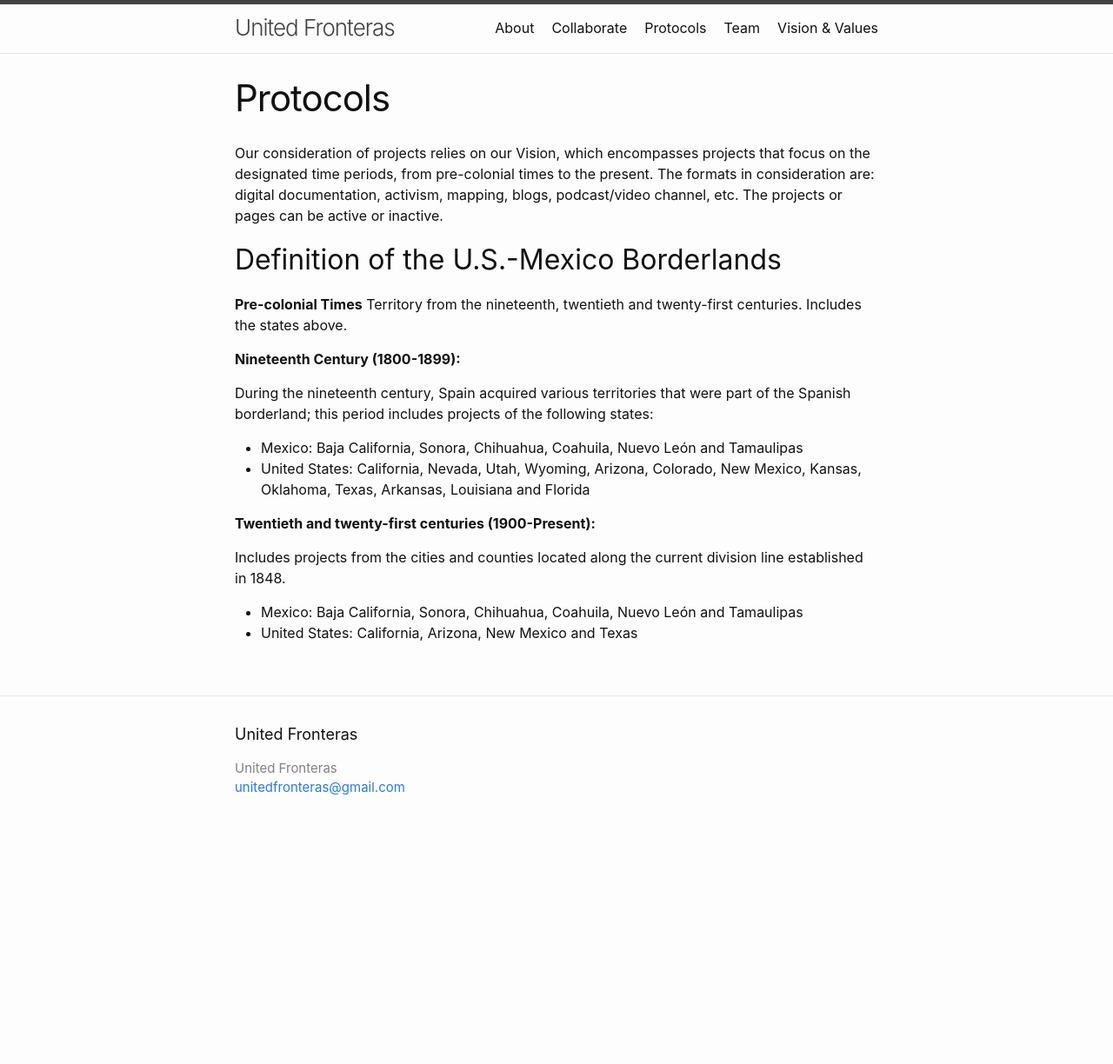
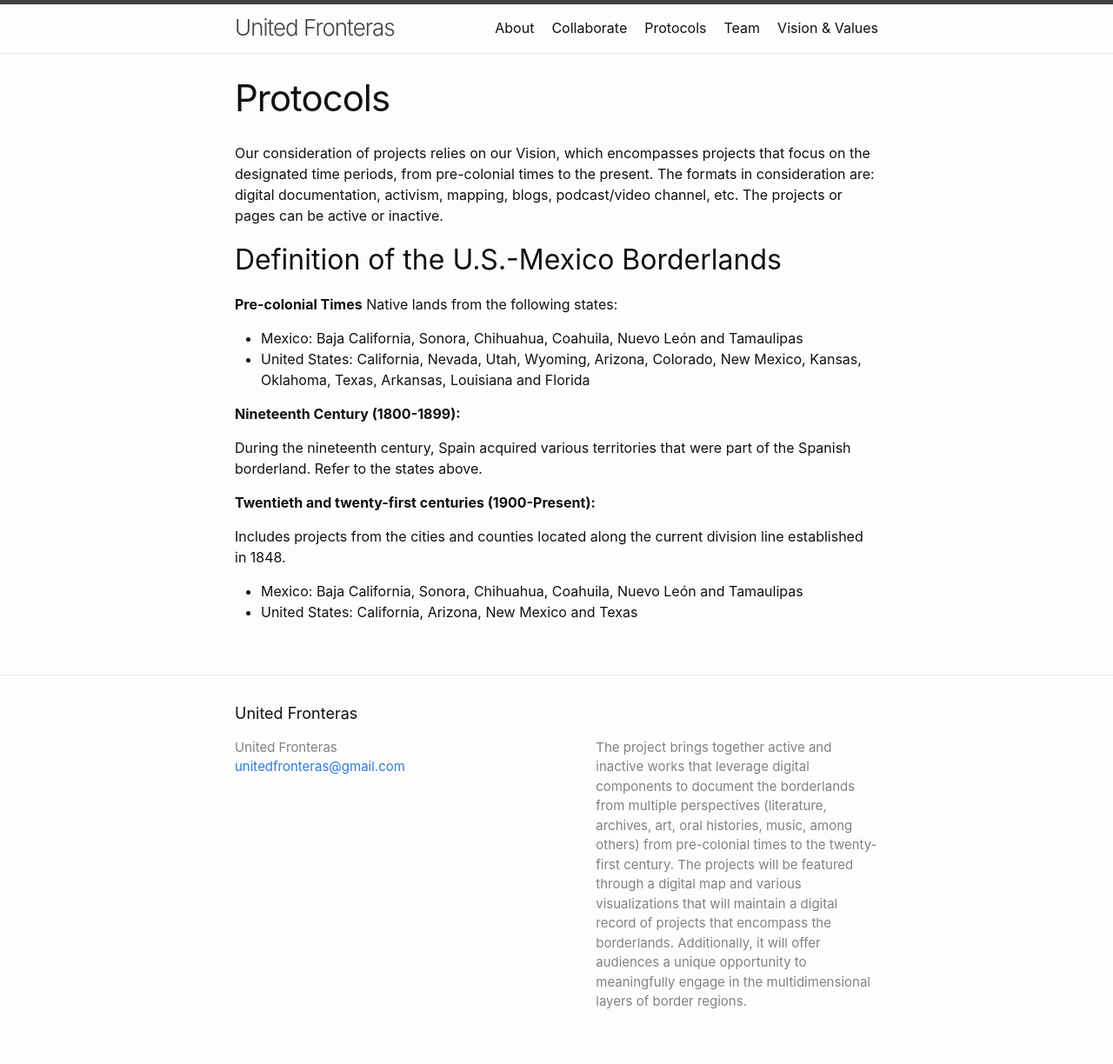
Before and after one commit to sferna109/United-Fronteras-, a Jekyll site: the page built from protocols.md, in a window 1280 px wide. Shown: the whole page at 87% size. Built offline with Jekyll 4.4.1, drawn with Linux system fonts in a browser that asks for light colours; before the commit the page ends 978 px from its top, so only the background shows below that.

Commit message:
edit protocols and collaborate; add config project description

```diff
--- a/_config.yml
+++ b/_config.yml
@@ -1,7 +1,7 @@
 
 title: United Fronteras
 email: unitedfronteras@gmail.com
-description:
+description: The project brings together active and inactive works that leverage digital components to document the borderlands from multiple perspectives (literature, archives, art, oral histories, music, among others) from pre-colonial times to the twenty-first century. The projects will be featured through a digital map and various visualizations that will maintain a digital record of projects that encompass the borderlands. Additionally, it will offer audiences a unique opportunity to meaningfully engage in the multidimensional layers of border regions.
 
 
 baseurl: "" # the subpath of your site, e.g. /blog
--- a/protocols.md
+++ b/protocols.md
@@ -9,15 +9,14 @@ Our consideration of projects relies on our Vision, which encompasses projects t
 ## Definition of the U.S.-Mexico Borderlands
 
 **Pre-colonial Times**
-Territory from the nineteenth, twentieth and twenty-first centuries. Includes the states above.
-
-**Nineteenth Century (1800-1899):**
-
-During the nineteenth century, Spain acquired various territories that were part of the Spanish borderland; this period includes projects of the following states:
+Native lands from the following states:
 
 - Mexico: Baja California, Sonora, Chihuahua, Coahuila, Nuevo León and Tamaulipas
 - United States: California, Nevada, Utah, Wyoming, Arizona, Colorado, New Mexico, Kansas, Oklahoma, Texas, Arkansas, Louisiana and Florida
 
+**Nineteenth Century (1800-1899):**
+
+During the nineteenth century, Spain acquired various territories that were part of the Spanish borderland. Refer to the states above.
 
 **Twentieth and twenty-first centuries (1900-Present):**
 
```
Also changed, not shown: collaborate.md (+2 -2 lines).
